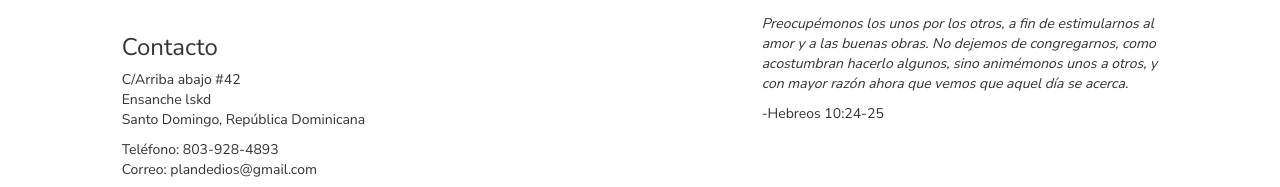
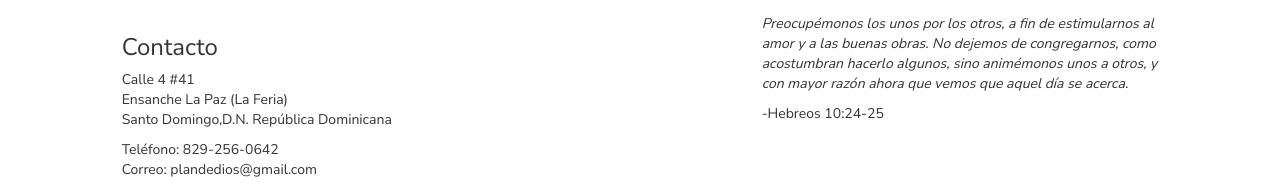
Before and after one commit to immarshall/webplandedios, a plain HTML site: page index.html in a window 1280 px wide. Shown: the part 1700-1887 px from the top of the page. Drawn offline with nearby package versions, Linux system fonts and the light colour scheme; grey boxes are pictures that could not be loaded.

Commit message:
some things

```diff
--- a/index.html
+++ b/index.html
@@ -116,9 +116,9 @@
 				<div class="row">
 					<div class="col-xs-12 col-sm-4 col-sm-offset-1">
 						<h3>Contacto</h2>
-						<p>C/Arriba abajo #42 <br> Ensanche lskd <br> Santo Domingo, Rep&uacute;blica Dominicana</p>
+						<p>Calle 4 #41 <br> Ensanche La Paz (La Feria)<br> Santo Domingo,D.N. Rep&uacute;blica Dominicana</p>
 
-						<p>Tel&eacute;fono: 803-928-4893 <br> Correo: plandedios@gmail.com</p>
+						<p>Tel&eacute;fono: 829-256-0642 <br> Correo: plandedios@gmail.com</p>
 					</div>
 					<div class="col-xs-12 col-sm-4 col-sm-offset-2">
 						<p><em>Preocup&eacute;monos los unos por los otros, a fin de estimularnos al amor y a las buenas obras. No dejemos de congregarnos, como acostumbran hacerlo algunos, sino anim&eacute;monos unos a otros, y con mayor raz&oacute;n ahora que vemos que aquel d&iacute;a se acerca.</em></p>
```
